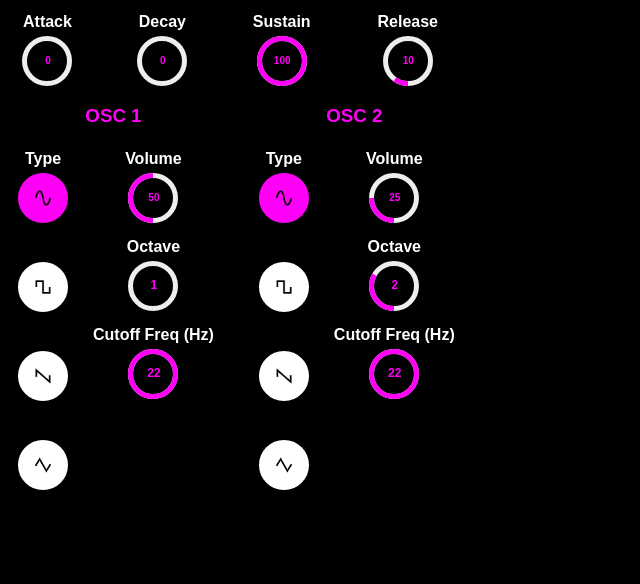
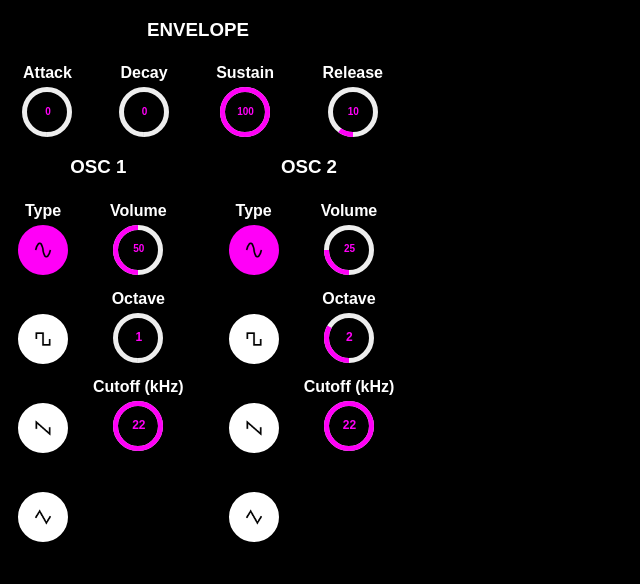
Before and after one commit to joetessy/synthviz, a plain HTML site: page index.html in a window 1280 px wide. Shown: the whole page, without its empty margins (0-640 px from the left). Drawn offline with nearby package versions, Linux system fonts and the light colour scheme.

Commit message:
style synth

```diff
--- a/index.html
+++ b/index.html
@@ -16,6 +16,8 @@
     <canvas id='canvas'></canvas>
     <header>
     </header>
+    <div class='envelope'>
+      <h3>ENVELOPE</h3>
       <div class='envelope-controls'>
         <div class='control'>
           <h4> Attack </h4>
@@ -60,6 +62,7 @@
           data-skin="tron"
           data-thickness=".2"
           data-angleOffset="180"/>
+        </div>
       </div>
     </div>
     <div class='oscillators'>
@@ -109,7 +112,7 @@
               data-angleOffset="180"/>
             </div>
             <div class='control osccontrol'>
-              <h4>Cutoff Freq (Hz)</h4>
+              <h4>Cutoff (kHz)</h4>
                 <input type="text" value="22" class="knob"
                 data-osc='1'
                 data-action='cutoff'
@@ -172,7 +175,7 @@
               data-angleOffset="180"/>
             </div>
             <div class='control osccontrol'>
-              <h4>Cutoff Freq (Hz)</h4>
+              <h4>Cutoff (kHz)</h4>
                 <input
                 type="text" value="22" class="knob"
                 data-osc='2'
--- a/stylesheets/styles.css
+++ b/stylesheets/styles.css
@@ -17,7 +17,7 @@ h1, h2, h4 {
 }
 
 h3{
-  color: #ff00f7
+  color: white;
 }
 
 h4{
@@ -26,10 +26,14 @@ h4{
 
 .envelope-controls {
   display: flex;
-  width: 435px;
   flex-direction: row;
   justify-content: space-between;
   align-items: center;
+}
+
+.envelope{
+  width: 380px;
+  text-align: center;
 }
 
 
```
Lines whose indentation alone changed are shown as unchanged.
